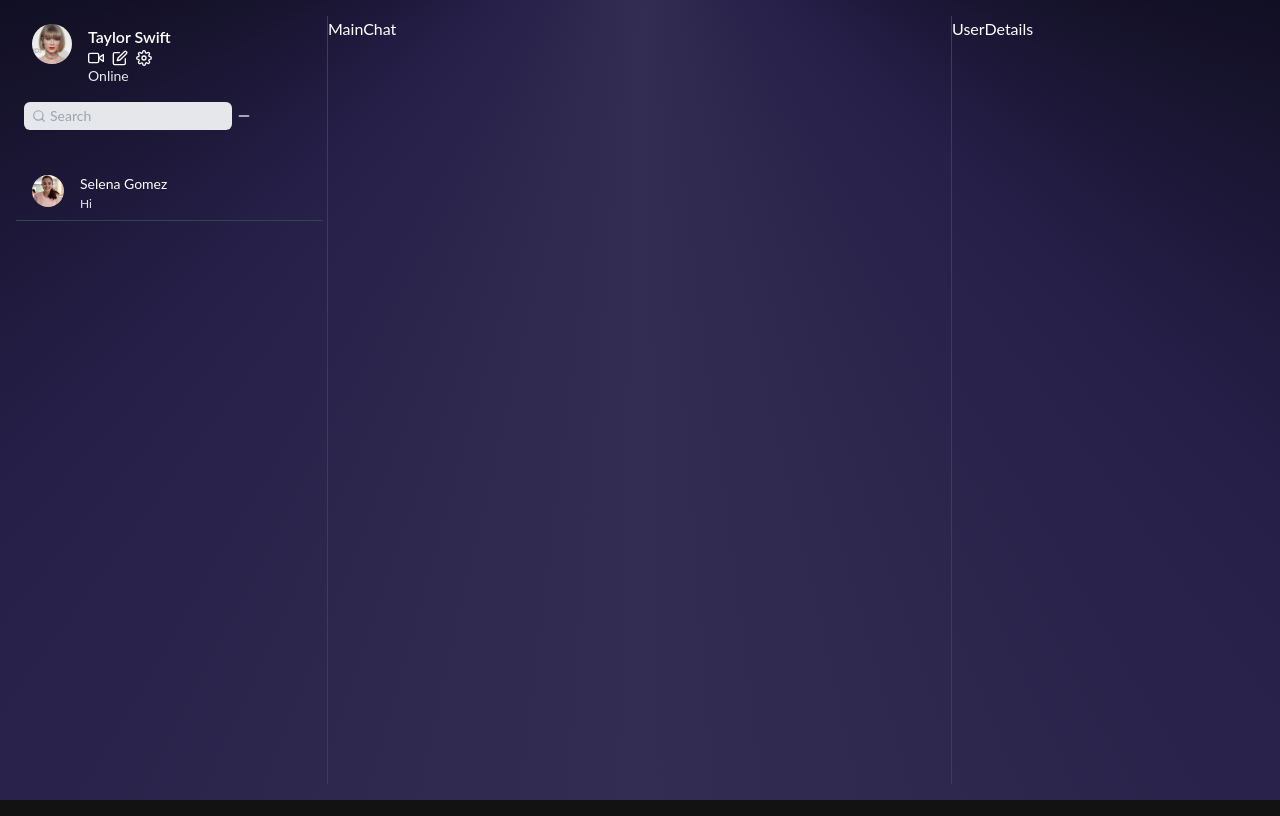
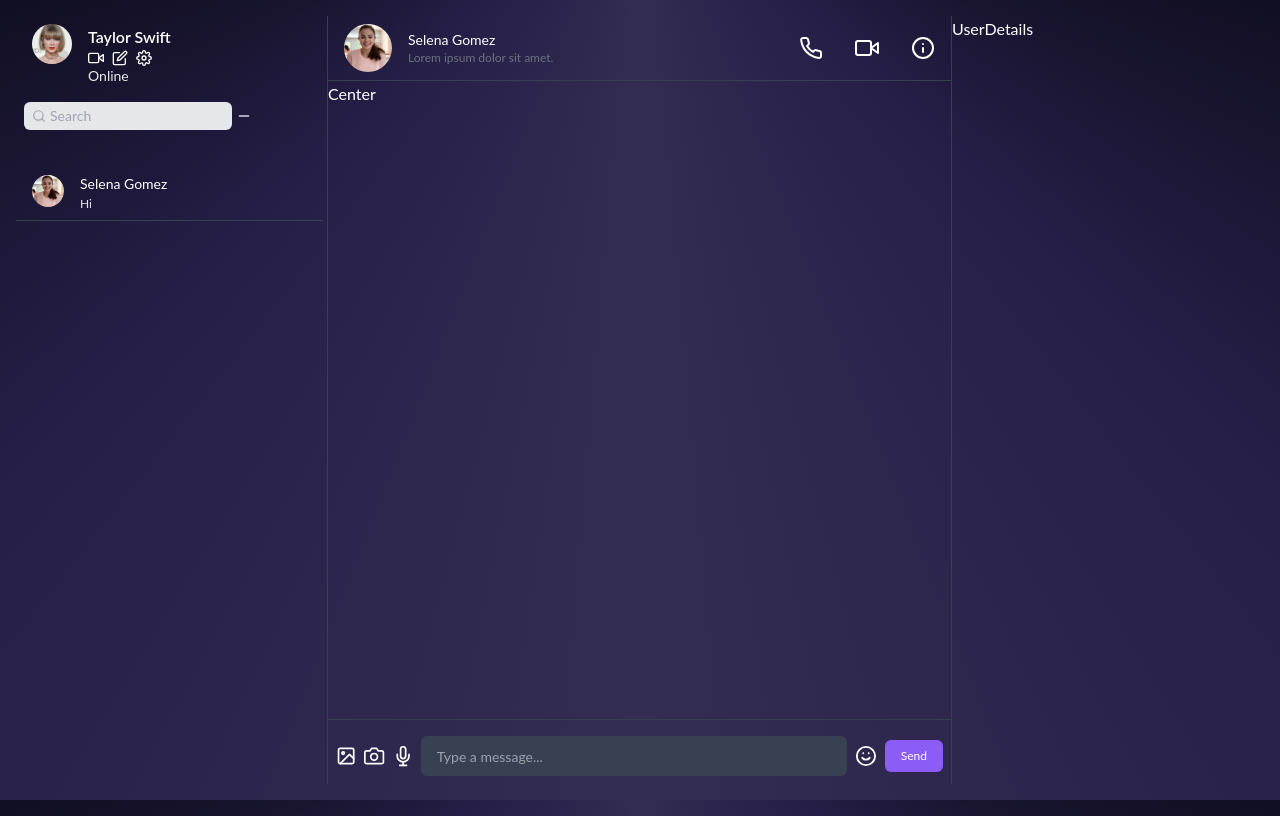
Before and after one commit to rdayupay/ping, a React (Vite) app: page / in a window 1280 px wide. Built offline with nearby package versions, Linux system fonts and the light colour scheme.

Commit message:
Create the main chat section

```diff
--- a/package.json
+++ b/package.json
@@ -10,6 +10,7 @@
     "preview": "vite preview"
   },
   "dependencies": {
+    "emoji-picker-react": "^4.9.2",
     "react": "^18.2.0",
     "react-dom": "^18.2.0",
     "react-feather": "^2.0.10"
--- a/src/components/MainChat.jsx
+++ b/src/components/MainChat.jsx
@@ -1,5 +1,79 @@
+import { useState } from 'react';
+import { Camera, Image, Info, Mic, Phone, Smile, Video } from 'react-feather';
+import EmojiPicker from 'emoji-picker-react';
+
 function MainChat() {
-  return <div>MainChat</div>;
+  const [isOpen, setIsOpen] = useState(false);
+  const [message, setMessage] = useState('');
+
+  const handleEmojiClick = (event) => {
+    setMessage((prevMessage) => prevMessage + event.emoji);
+    setIsOpen(false);
+  };
+
+  return (
+    <div className="flex flex-col h-screen">
+      <section>
+        <div className="flex px-4 py-2 border-b border-gray-700 items-center">
+          <img
+            src="/Selena.png"
+            alt="Selena Gomez smiling"
+            className="w-12 h-12 rounded-full object-cover mr-4"
+          />
+          <div className="flex flex-col flex-grow">
+            <span className="text-sm text-white">Selena Gomez</span>
+            <p className="text-xs text-gray-500">Lorem ipsum dolor sit amet.</p>
+          </div>
+          <div className="flex lg:gap-8 md:gap-4 gap-2 items-center">
+            <Phone className="hover:cursor-pointer" />
+            <Video className="hover:cursor-pointer" />
+            <Info className="hover:cursor-pointer" />
+          </div>
+        </div>
+      </section>
+
+      <section className="flex flex-grow">Center</section>
+
+      <section className="flex items-center gap-2 px-2 py-4 mb-6 border-t border-gray-700">
+        <div className="flex items-center gap-1 sm:gap-2">
+          <Image size={32} className="text-white hover:cursor-pointer" />
+          <Camera size={32} className="text-white hover:cursor-pointer" />
+          <Mic size={32} className="text-white hover:cursor-pointer" />
+        </div>
+        <input
+          type="text"
+          placeholder="Type a message..."
+          className="w-full h-10 px-4 py-2 rounded-md bg-gray-700 text-white text-sm focus:outline-none focus:ring-1 focus:ring-gray-600 focus:border-transparent"
+          value={message}
+          onChange={(event) => setMessage(event.target.value)}
+        />
+
+        <div className="relative">
+          <Smile
+            size={32}
+            className="text-white hover:cursor-pointer"
+            onClick={() => setIsOpen((prevState) => !prevState)}
+          />
+          {isOpen && (
+            <div className="absolute bottom-10">
+              <EmojiPicker
+                onEmojiClick={handleEmojiClick}
+                height={500}
+                width={250}
+              />
+            </div>
+          )}
+        </div>
+
+        <button
+          type="button"
+          className="h-8 px-4 rounded-md bg-violet-500 text-white text-xs focus:outline-none focus:ring-1 focus:ring-violet-400 focus:border-transparent"
+        >
+          Send
+        </button>
+      </section>
+    </div>
+  );
 }
 
 export default MainChat;
```
Also changed, not shown: 1 other file (tests, documents, lock files or other folders).
